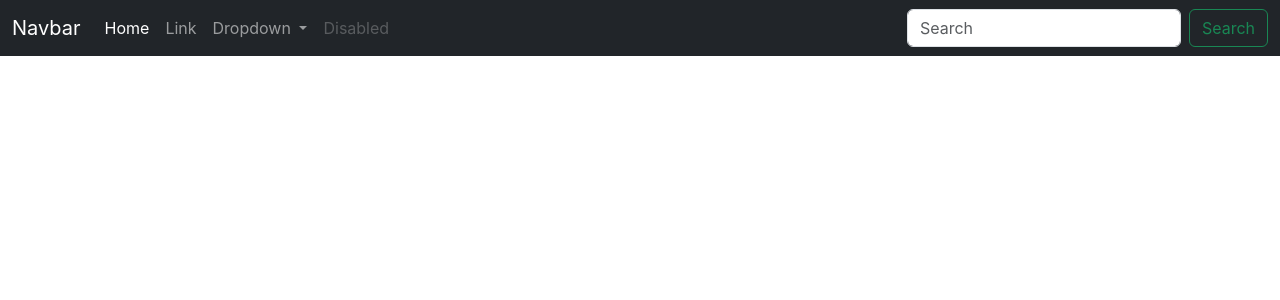
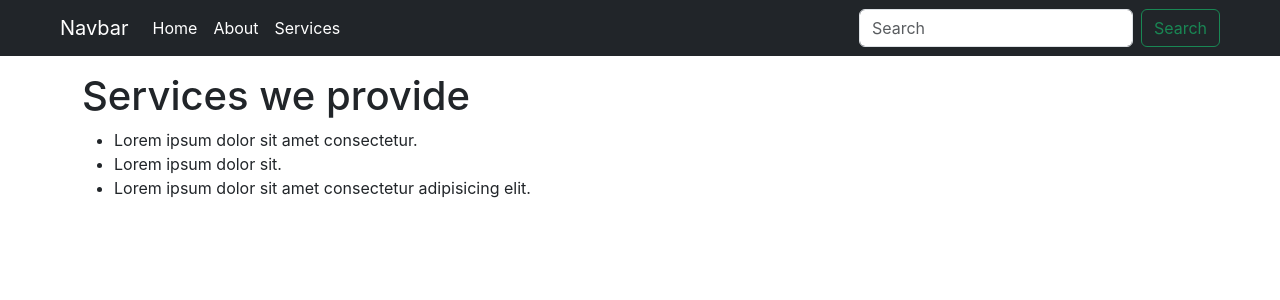
Before and after one commit to mrsajids/myfirstapp, an Angular app: page /services in a window 1280 px wide. Before the commit this address led to /. Shown: the top 300 px of the page. Built offline with nearby package versions, Linux system fonts and the light colour scheme.

Commit message:
services component

```diff
--- a/src/app/header/header.component.html
+++ b/src/app/header/header.component.html
@@ -1,30 +1,20 @@
-<nav class="navbar navbar-expand-lg navbar-dark bg-dark  text-white">
+<nav class="navbar navbar-expand-lg navbar-dark bg-dark  text-white px-5">
   <div class="container-fluid">
     <a class="navbar-brand" href="#">Navbar</a>
-      <button class="navbar-toggler" type="button" data-bs-toggle="collapse" data-bs-target="#navbarSupportedContent" aria-controls="navbarSupportedContent" aria-expanded="false" aria-label="Toggle navigation">
+    <button class="navbar-toggler" type="button" data-bs-toggle="collapse" data-bs-target="#navbarSupportedContent"
+      aria-controls="navbarSupportedContent" aria-expanded="false" aria-label="Toggle navigation">
       <span class="navbar-toggler-icon"></span>
     </button>
     <div class="collapse navbar-collapse" id="navbarSupportedContent">
       <ul class="navbar-nav me-auto mb-2 mb-lg-0">
         <li class="nav-item">
-            <a class="nav-link active" routerLink="/about" >Home</a>
+          <a class="nav-link active" routerLink="/home">Home</a>
         </li>
         <li class="nav-item">
-            <a class="nav-link" href="#">Link</a>
-          </li>
-          <li class="nav-item dropdown">
-            <a class="nav-link dropdown-toggle" href="#" id="navbarDropdown" role="button" data-bs-toggle="dropdown" aria-expanded="false">
-              Dropdown
-            </a>
-            <ul class="dropdown-menu" aria-labelledby="navbarDropdown">
-              <li><a class="dropdown-item" href="#">Action</a></li>
-              <li><a class="dropdown-item" href="#">Another action</a></li>
-              <li><hr class="dropdown-divider"></li>
-              <li><a class="dropdown-item" href="#">Something else here</a></li>
-            </ul>
+          <a class="nav-link active" routerLink="/about">About</a>
         </li>
         <li class="nav-item">
-            <a class="nav-link disabled" href="#" tabindex="-1" aria-disabled="true">Disabled</a>
+          <a class="nav-link active" routerLink="/services">Services</a>
         </li>
       </ul>
       <form class="d-flex">
--- a/src/app/home/home.component.html
+++ b/src/app/home/home.component.html
@@ -1,6 +1,6 @@
 <div class="container mt-3">
     <div class="row">
-        <div class="col-md-6">
+        <div class="col-md-6" style="height: 100vh;">
             <h1>Home</h1>
             <form>
                 <div class="mb-3">
@@ -14,6 +14,9 @@
                 <button type="submit" class="btn btn-primary d-block mx-auto">Submit</button>
             </form>
         </div>
+        <div class="col-md-6 border-start" style="height: 100vh;">
+            <h2>Your Posts</h2>
+        </div>
     </div>
 
 </div>
--- /dev/null
+++ b/src/app/services/services.component.html
@@ -0,0 +1,8 @@
+<div class="container mt-3">
+    <h1>Services we provide</h1>
+    <ul>
+        <li>Lorem ipsum dolor sit amet consectetur.</li>
+        <li>Lorem ipsum dolor sit.</li>
+        <li>Lorem ipsum dolor sit amet consectetur adipisicing elit.</li>
+    </ul>
+</div>
```
Also changed, not shown: src/app/app.routes.ts (+8 -3 lines), src/app/services/services.component.ts (added, +12 -0 lines), src/app/services/services.component.css (added), 1 other file (tests, documents, lock files or other folders). Lines whose indentation alone changed are shown as unchanged.
